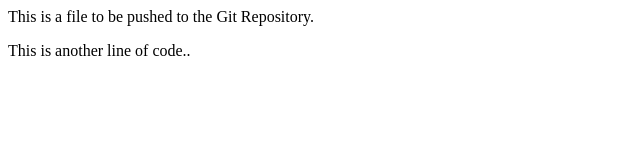
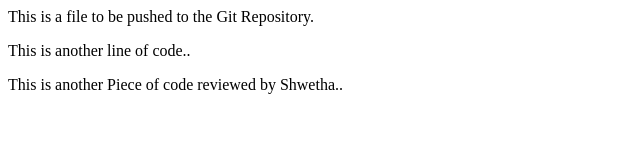
Before and after one commit to blvittal/HTML_Repos1, a plain HTML site: page index.html in a window 1280 px wide. Shown: the whole page, without its empty margins (0-640 px from the left). Drawn offline with Linux system fonts and the light colour scheme.

Commit message:
yet another change

```diff
--- a/index.html
+++ b/index.html
@@ -4,5 +4,6 @@
 
         <p>This is a file to be pushed to the Git Repository.</p>
         <p>This is another line of code..</p>
+        <p>This is another Piece of code reviewed by Shwetha..</p>
     </body>
 </html>
```
